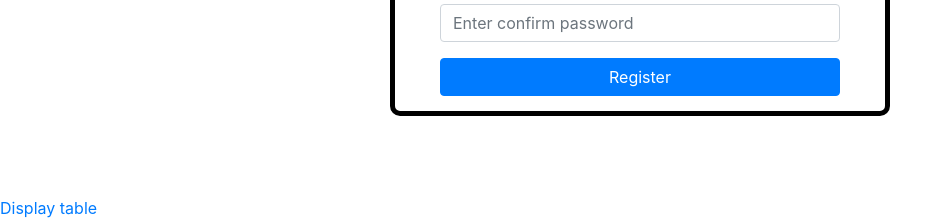
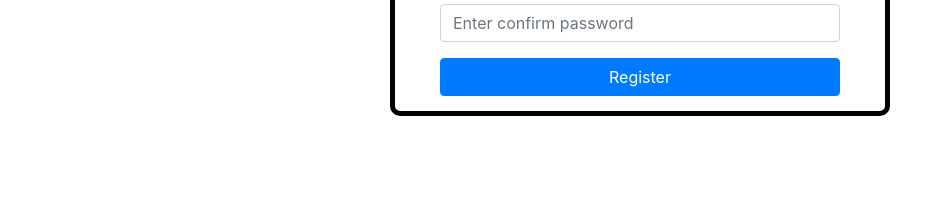
Before and after one commit to sandeepal513/WEB-LMS, a PHP site: page /singup.php in a window 1280 px wide. Shown: the part 946-1166 px from the top of the page, without its empty margins (0-952 px from the left). After the commit the page ends 1062 px from the top, so only its background shows below. Run offline with PHP 8.4, Linux system fonts and the light colour scheme.

Commit message:
update singup html code

```diff
--- a/singup.php
+++ b/singup.php
@@ -85,7 +85,7 @@
 
     <div class="square-box"></div>
 
-    <a href="display.php">Display table</a>
+    <!-- <a href="Tables_display.php">Display table</a> -->
 
 
 
```
